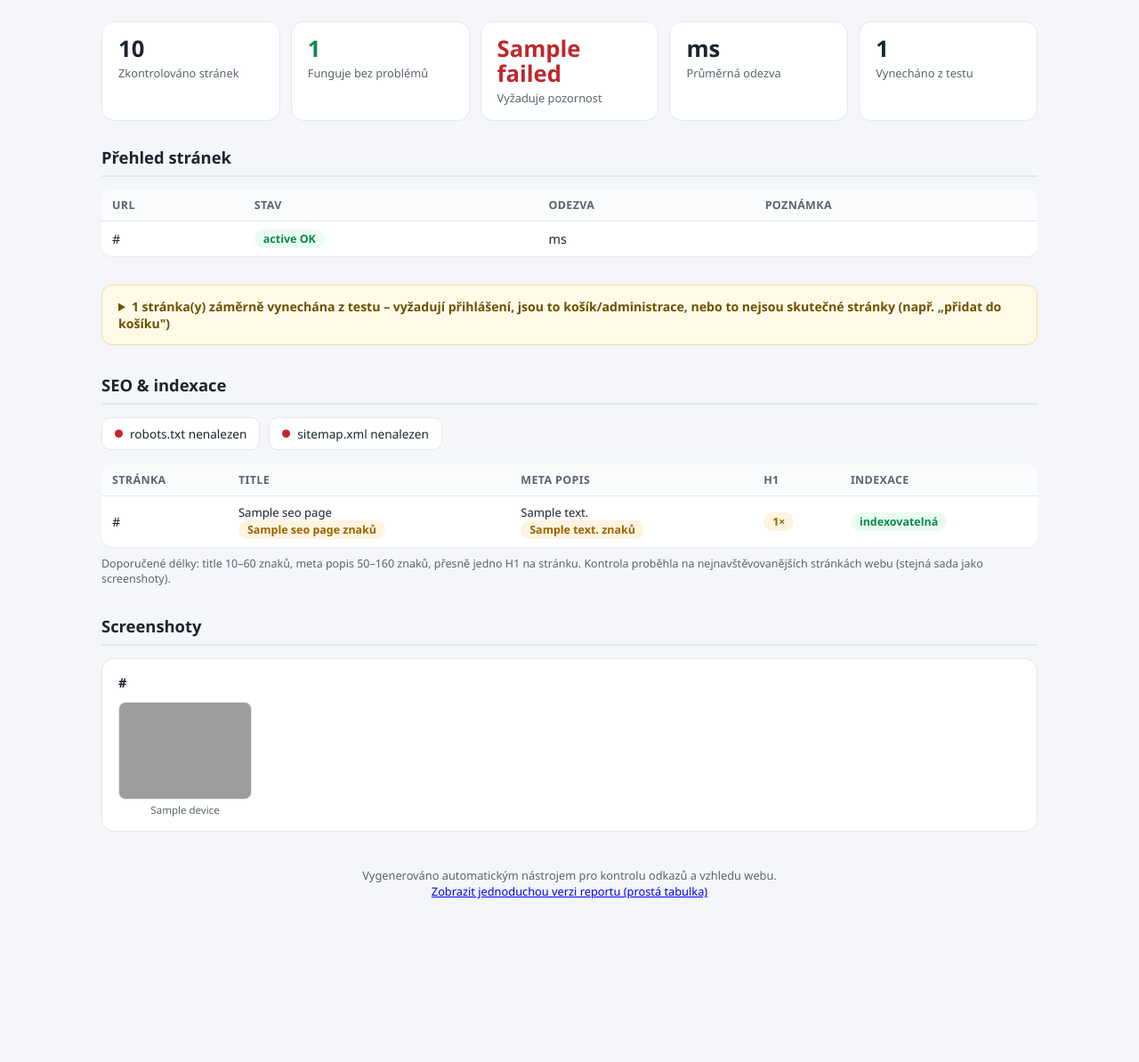
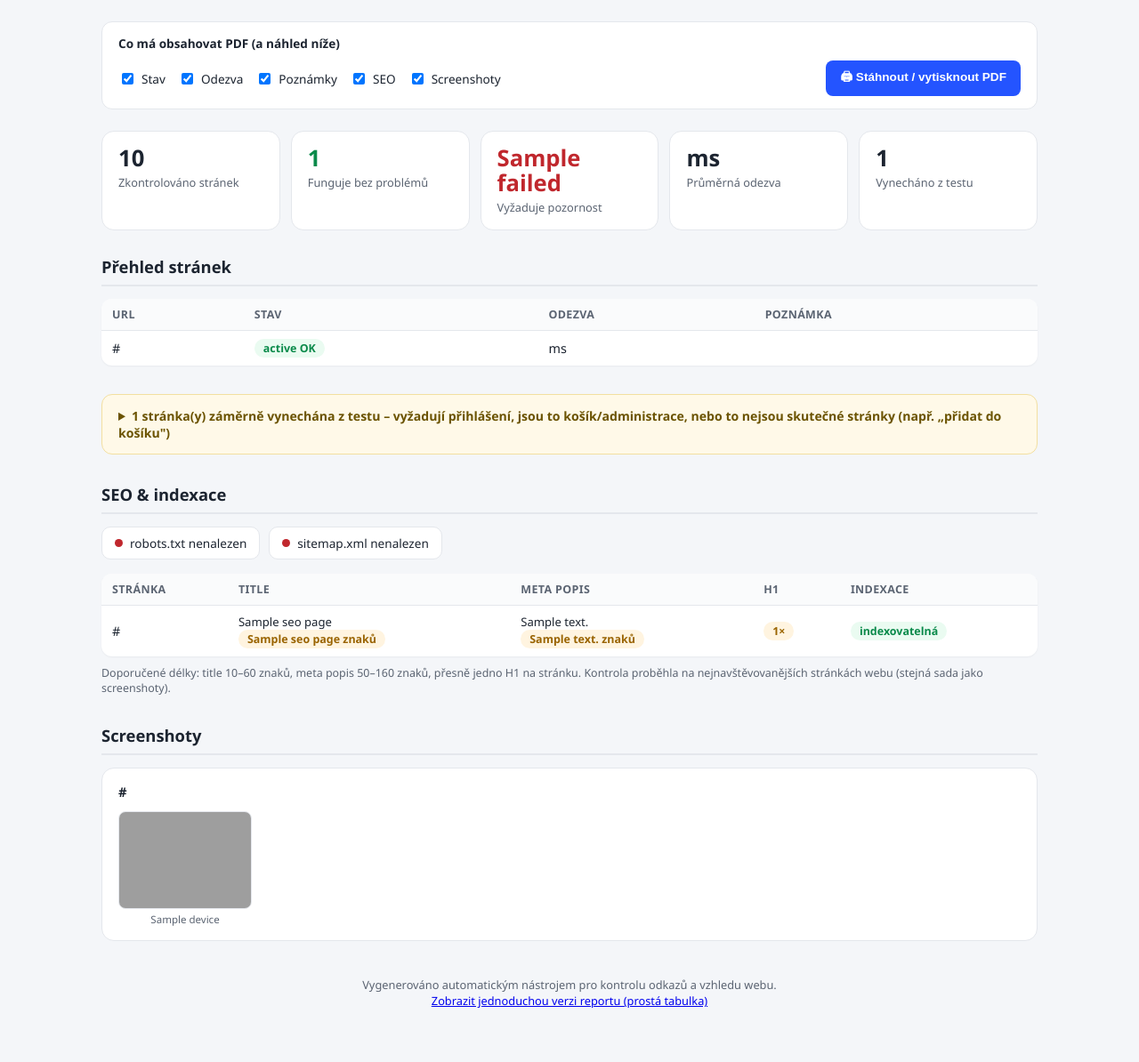
Before and after one commit to provazekgit/web-link-test, a Flask app: template templates/report.html in a window 1280 px wide. Shown: the part 113-1307 px from the top of the page at 89% size. Before the commit the page ends 1124 px from the top, so only its background shows below. Run offline with Flask 3, Linux system fonts and the light colour scheme; the template is opened without the code that fills it: most values are stand-ins (such as "Sample title", 1, 10 or a date in 2020); data that the repository does not hold is empty; grey boxes are pictures that could not be loaded.

Commit message:
Volitelné části reportu pro PDF export
Přidán ovládací panel do reportu se zaškrtávátky (Stav, Odezva, Poznámky,
SEO, Screenshoty) — odškrtnutím se daná část/sloupec schová jak v náhledu,
tak ve staženém/vytištěném PDF (tlačítko "Stáhnout / vytisknout PDF" =
window.print()). Vše čistě na straně prohlížeče, žádné nové spouštění
testu ani server-side generování není potřeba.

Co-Authored-By: Claude Sonnet 5 <noreply@anthropic.com>
Claude-Session: https://claude.ai/code/session_01JStpzPY5oBn27TE77eF3k2

```diff
--- a/templates/report.html
+++ b/templates/report.html
@@ -70,10 +70,24 @@
 
   footer{color:var(--muted);font-size:.8rem;text-align:center;margin-top:40px}
 
+  .pdf-controls{background:var(--card-bg);border:1px solid var(--line);border-radius:12px;padding:14px 18px;margin-bottom:24px}
+  .pdf-controls .title{font-weight:600;font-size:.85rem;margin-bottom:10px}
+  .pdf-controls .opts{display:flex;flex-wrap:wrap;gap:14px;align-items:center}
+  .pdf-controls label{display:flex;align-items:center;gap:6px;font-size:.85rem;cursor:pointer}
+  .pdf-controls button{margin-left:auto;background:var(--brand);color:#fff;border:none;border-radius:8px;padding:8px 16px;font-size:.85rem;font-weight:600;cursor:pointer}
+
+  /* skrytí sloupců/sekcí podle zaškrtávátek – platí i pro náhled, ne jen tisk */
+  body.hide-status .col-status{display:none}
+  body.hide-response .col-response{display:none}
+  body.hide-note .col-note{display:none}
+  body.hide-seo #section-seo{display:none}
+  body.hide-screens #section-screenshots{display:none}
+
   @media print{
     body{background:#fff}
     .shot img{cursor:default}
     #lightbox{display:none !important}
+    .no-print{display:none !important}
   }
 </style>
 </head>
@@ -91,6 +105,18 @@
     <div class="badge-brand">Automatický test odkazů &amp; vzhledu</div>
   </header>
 
+  <div class="pdf-controls no-print">
+    <div class="title">Co má obsahovat PDF (a náhled níže)</div>
+    <div class="opts">
+      <label><input type="checkbox" data-toggle="status" checked> Stav</label>
+      <label><input type="checkbox" data-toggle="response" checked> Odezva</label>
+      <label><input type="checkbox" data-toggle="note" checked> Poznámky</label>
+      {% if seo_pages %}<label><input type="checkbox" data-toggle="seo" checked> SEO</label>{% endif %}
+      {% if pages_gallery %}<label><input type="checkbox" data-toggle="screens" checked> Screenshoty</label>{% endif %}
+      <button type="button" onclick="window.print()">🖨 Stáhnout / vytisknout PDF</button>
+    </div>
+  </div>
+
   <div class="stats">
     <div class="stat"><div class="num">{{ total }}</div><div class="label">Zkontrolováno stránek</div></div>
     <div class="stat ok"><div class="num">{{ ok_count }}</div><div class="label">Funguje bez problémů</div></div>
@@ -105,22 +131,22 @@
     <h2>Přehled stránek</h2>
     <table>
       <thead>
-        <tr><th>URL</th><th>Stav</th><th>Odezva</th><th>Poznámka</th></tr>
+        <tr><th>URL</th><th class="col-status">Stav</th><th class="col-response">Odezva</th><th class="col-note">Poznámka</th></tr>
       </thead>
       <tbody>
         {% for r in rows %}
         {% set is_fail = (r.status == -1 or r.status >= 400) %}
         <tr>
           <td class="url"><a href="{{ r.url }}" target="_blank" rel="noopener">{{ r.url }}</a></td>
-          <td>
+          <td class="col-status">
             {% if is_fail %}
               <span class="badge fail">{{ r.status if r.status != -1 else 'CHYBA' }}</span>
             {% else %}
               <span class="badge ok">{{ r.status }} OK</span>
             {% endif %}
           </td>
-          <td>{{ fmt_ms(r.ms, ' ') }} ms</td>
-          <td class="err">{{ r.error }}</td>
+          <td class="col-response">{{ fmt_ms(r.ms, ' ') }} ms</td>
+          <td class="col-note err">{{ r.error }}</td>
         </tr>
         {% endfor %}
       </tbody>
@@ -139,7 +165,7 @@
   {% endif %}
 
   {% if seo_pages %}
-  <section>
+  <section id="section-seo">
     <h2>SEO &amp; indexace</h2>
 
     <div class="seo-site">
@@ -191,7 +217,7 @@
   {% endif %}
 
   {% if pages_gallery %}
-  <section>
+  <section id="section-screenshots">
     <h2>Screenshoty</h2>
     {% for page in pages_gallery %}
     <div class="page-card">
@@ -227,6 +253,12 @@
     document.getElementById('lightbox').classList.remove('open');
   }
   document.addEventListener('keydown', e => { if (e.key === 'Escape') closeLightbox(); });
+
+  document.querySelectorAll('.pdf-controls input[data-toggle]').forEach(cb => {
+    cb.addEventListener('change', () => {
+      document.body.classList.toggle('hide-' + cb.dataset.toggle, !cb.checked);
+    });
+  });
 </script>
 </body>
 </html>
```
